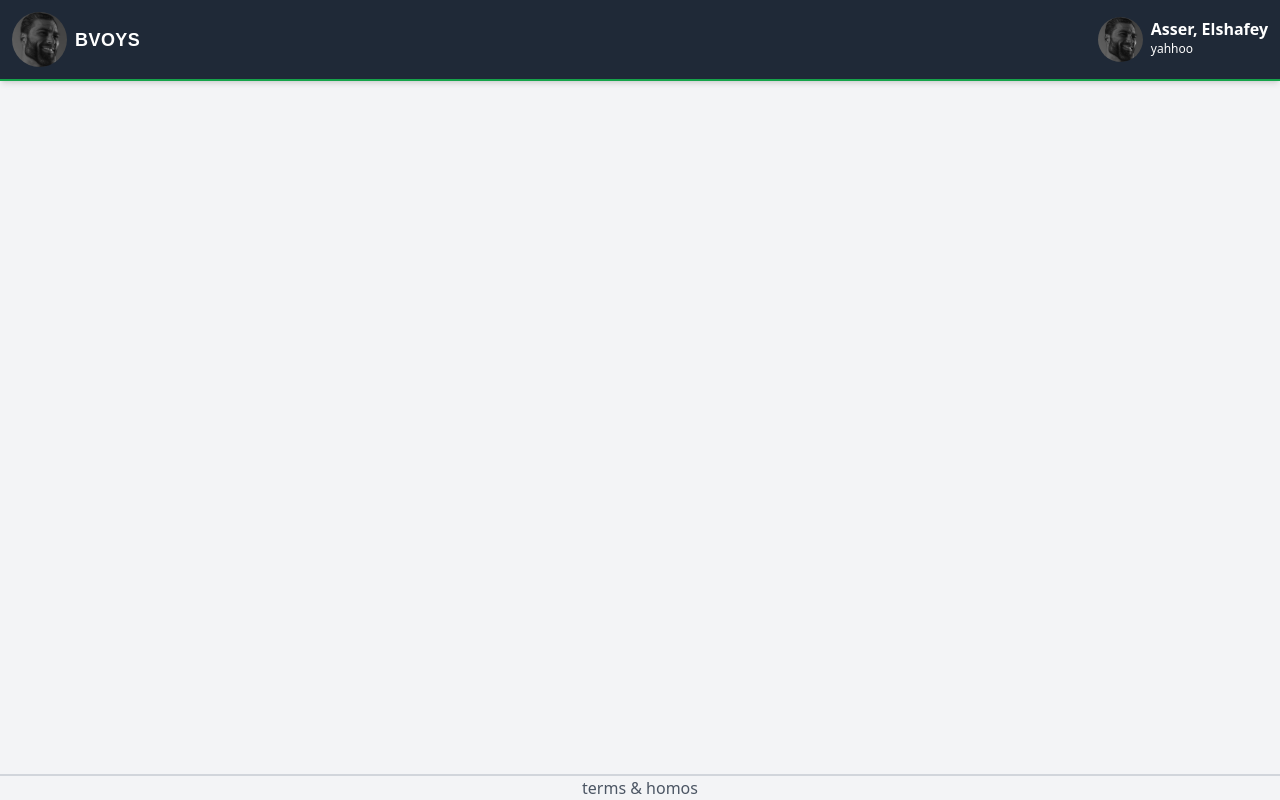
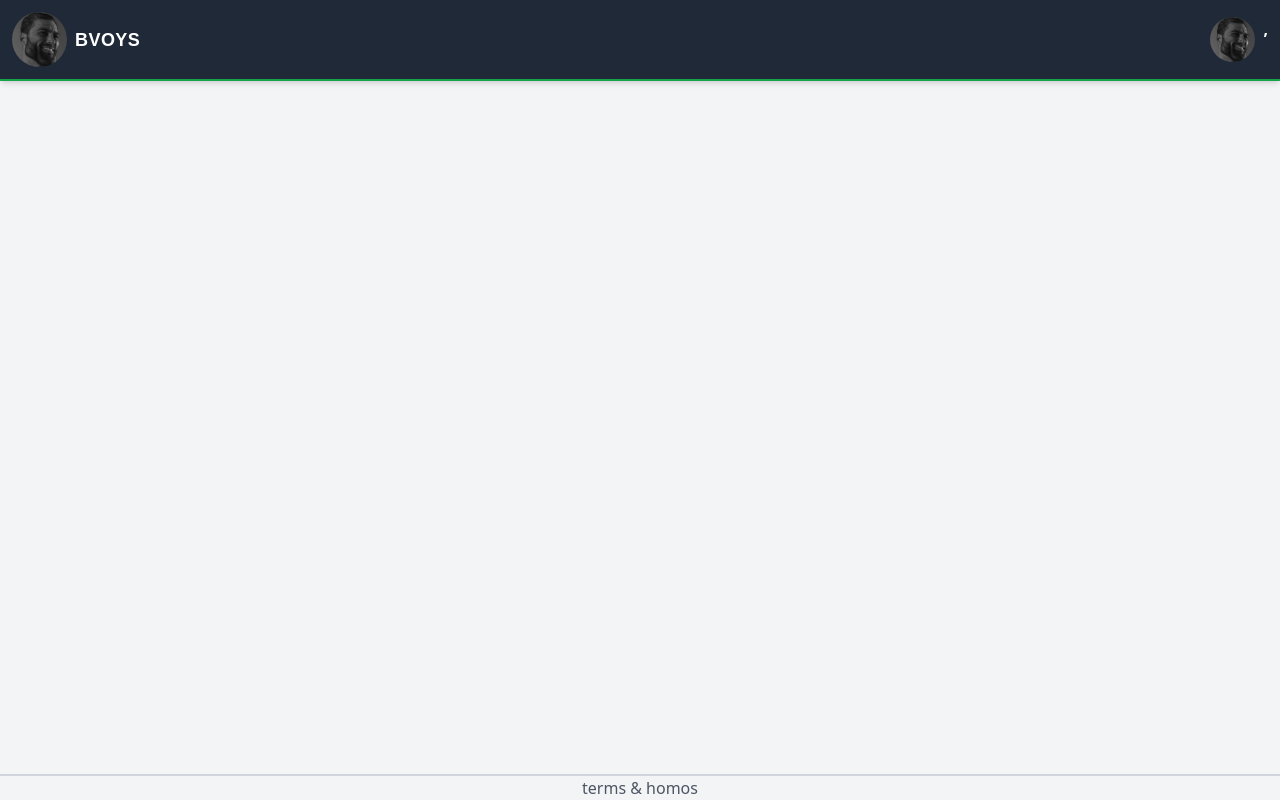
Before and after one commit to AsserElshafey/best-version-of-your-self, a Next.js app in the folder best-version-of-your-self/: page /user in a window 1280 px wide. Built offline with nearby package versions, Linux system fonts and the light colour scheme; no server answers.

Commit message:
user page populated

```diff
--- a/best-version-of-your-self/app/signup/page.jsx
+++ b/best-version-of-your-self/app/signup/page.jsx
@@ -11,17 +11,19 @@ function SignUpPage() {
   const [password, setPassword] = useState("");
   const [firstName, setFirstName] = useState("");
   const [lastName, setLastName] = useState("");
+  const [email, setEmail] = useState("");
   const router = useRouter();
 
   const handleSubmit = useCallback(async (e) => {
     e.preventDefault();
 
     try {
-      const res = await api.post("http://localhost:8000/api/v1/users/signup/", { username, password, firstName, lastName });
+      const res = await api.post("http://localhost:8000/api/v1/users/signup/", { username, password, firstName, lastName, email });
       setUsername("");
       setPassword("");
       setFirstName("")
-      setLastName("")
+      setLastName("");
+      setEmail("");
       router.push('/login'); // Redirect to /user route
     } catch (error) {
       alert(error);
@@ -59,6 +61,15 @@ function SignUpPage() {
             onChange={(e) => setUsername(e.target.value)}
           />
           <input
+            className="text-sm w-full px-4 py-2 border border-solid border-gray-300 rounded mb-4"
+            type="text"
+            placeholder="Email"
+            value={email}
+            onChange={(e) => setEmail(e.target.value)}
+          />
+
+
+          <input
             className="text-sm w-full px-4 py-2 border border-solid border-gray-300 rounded"
             type="password"
             value={password}
--- a/best-version-of-your-self/components/Login.jsx
+++ b/best-version-of-your-self/components/Login.jsx
@@ -33,7 +33,7 @@ const Login = () => {
       <input
         className="text-sm w-full px-4 py-2 border border-solid border-gray-300 rounded"
         type="text"
-        placeholder="Email Address"
+        placeholder="User Name"
         value={username}
         onChange={(e) => setUsername(e.target.value)}
       />
--- a/best-version-of-your-self/components/Nav.jsx
+++ b/best-version-of-your-self/components/Nav.jsx
@@ -1,5 +1,4 @@
 "use client";
-
 import Link from "next/link"
 import Image from "next/image"
 import api from "../utils/api";
@@ -7,24 +6,32 @@ import { useState, useEffect } from "react"
 import { useRouter } from "next/navigation";
 
 
+/* Todo:
+- handle isloggedin
+- populate with more data
+- change host with .env host
+*/
 
 const Nav = () => {
   const router = useRouter()
   const isLoggedin = true;
 
   const [toggleDropDown, setToggleDropDown] = useState(false);
-  const [username, setUser] = useState(null); // State to store user data
+  const [username, setUser] = useState(null);
+  const [firstName, setFirstName] = useState(null);
+  const [lastName, setLastName] = useState(null);
 
   useEffect(() => {
     const fetchUserProfile = async () => {
       if (isLoggedin) {
         try {
-          const response = await api.get('http://localhost:8000/api/v1/user/'); // Replace with your API endpoint
+          const response = await api.get('http://localhost:8000/api/v1/user/');
           setUser(response.data.username);
-          console.log(response.data.username)
+          setFirstName(response.data.firstName)
+          setLastName(response.data.lastName)
+          console.log(response.data)
         } catch (error) {
           console.error('Error fetching user profile:', error);
-          // Handle errors gracefully, like displaying an error message
         }
       }
     };
@@ -67,8 +74,8 @@ const Nav = () => {
 
               />
               <span>
-                <p className="font-semibold text-white">Asser, Elshafey</p>
-                <p className="text-white text-xs">yahhoo</p>
+                <p className="font-semibold text-white">{ firstName }, { lastName }</p>
+                <p className="text-white text-xs">{ username }</p>
               </span>
             </div>
 
```
